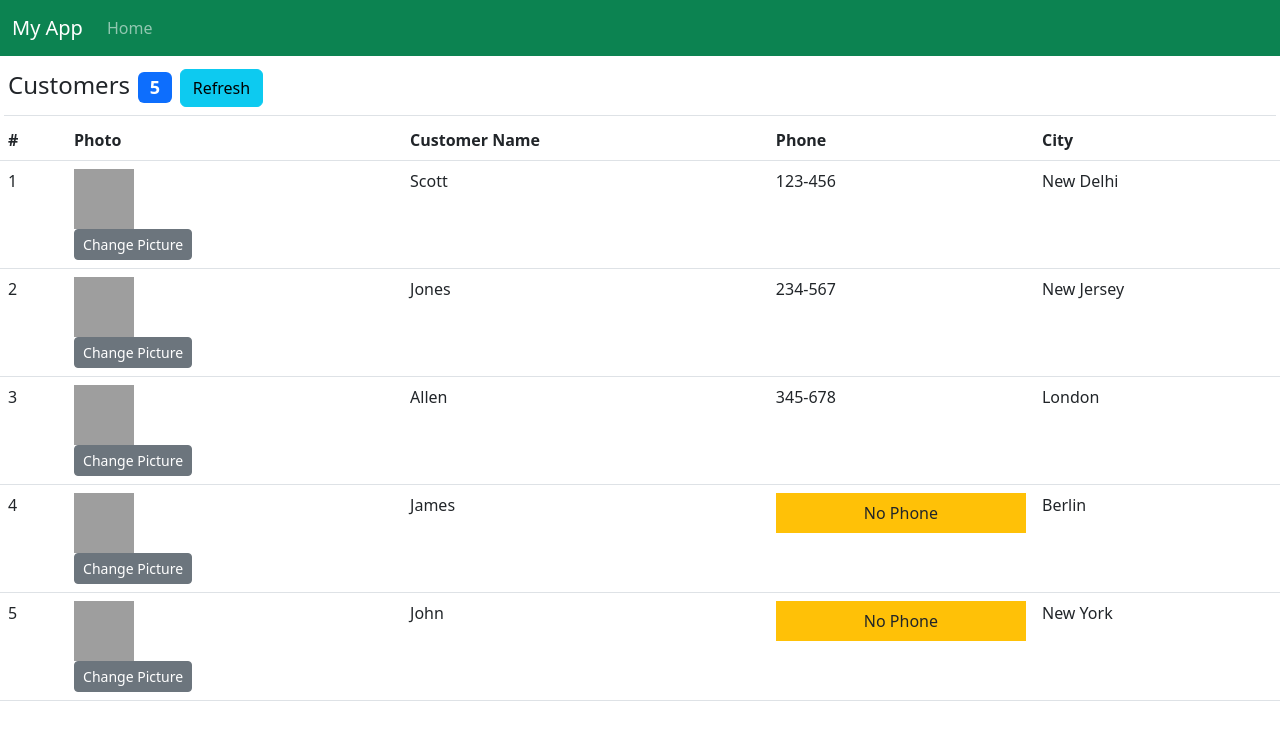
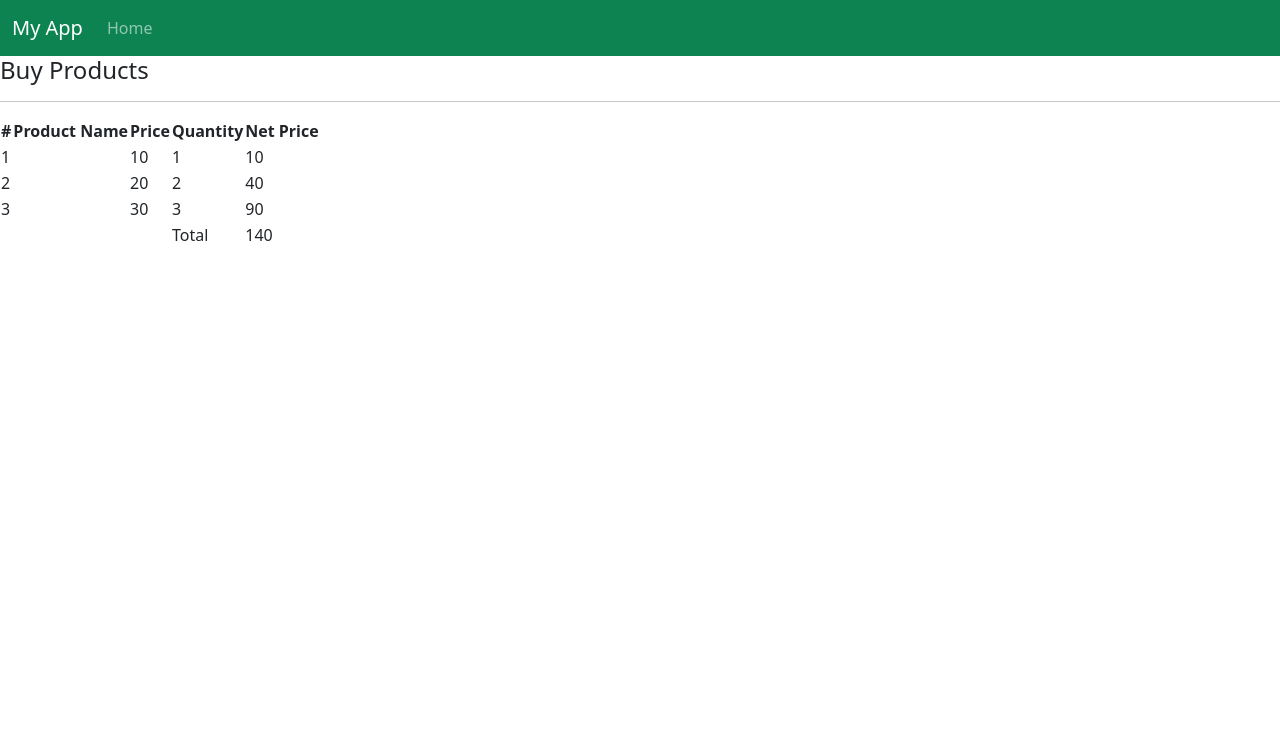
Before and after one commit to yochess2/udemy-ecommerce-class-base, a React (Create React App) app: page / in a window 1280 px wide. Shown: the top 740 px of the page. Built offline with nearby package versions, Linux system fonts and the light colour scheme; grey boxes are pictures that could not be loaded.

Commit message:
Setup assignment1 with math part done

```diff
--- a/src/App.js
+++ b/src/App.js
@@ -1,12 +1,14 @@
 import React, { Component } from "react";
 import NavBar from "./NavBar";
 import MainContent from "./MainContent";
+
+import Assignment1 from "./Assignment1"
 
 class App extends Component {
 	render() {
 		return <>
 			<NavBar />
-			<MainContent />
+			<Assignment1 />
 		</>
 	}
 }
--- a/src/Assignment1.js
+++ b/src/Assignment1.js
@@ -1,8 +1,80 @@
 import React, { Component } from "react";
 
 class Assignment1 extends Component {
+	state = {
+		pageTitle: "Assignment 1",
+		productsCount: 3,
+		products: [
+		{
+			id: 1,
+			productName: "abc",
+			price: 10,
+			quantity: 1,
+		},
+		{
+			id: 2,
+			productName: "abc",
+			price: 20,
+			quantity: 2,
+		},
+		{
+			id: 3,
+			productName: "abc",
+			price: 30,
+			quantity: 3,
+		},
+	]}
+
 	render() {
-		return {
-			<h1>Assignment1</h1>
+		return <>
+			<h4>Buy Products</h4>
+			<hr/>
+			<table>
+				<thead>
+					<tr>
+						<td style={ {fontWeight: "bold"} }>#</td>
+						<td style={ {fontWeight: "bold"} }>Product Name</td>
+						<td style={ {fontWeight: "bold"} }>Price</td>
+						<td style={ {fontWeight: "bold"} }>Quantity</td>
+						<td style={ {fontWeight: "bold"} }>Net Price</td>
+					</tr>
+				</thead>
+				<tbody>
+				{
+					this.state.products.map((product) => {
+						return (
+							<tr key={product.id}>
+								<td>{product.id}</td>
+								<td>{product.name}</td>
+								<td>
+									{product.price}
+								</td>
+								<td>
+									{product.quantity}
+								</td>
+								<td>{product.price * product.quantity}</td>
+							</tr>
+						)
+					})
+				}
+				<tr></tr>
+				<tr>
+					<td></td>
+					<td></td>
+					<td></td>
+					<td>Total</td>
+					<td>
+						{
+							this.state.products
+								.map(product => product.price * product.quantity)
+								.reduce((memo,num) => memo+num)
+						}
+					</td>
+				</tr>
+				</tbody>
+			</table>
+		</>
 	}
 }
+
+export default Assignment1;
```
